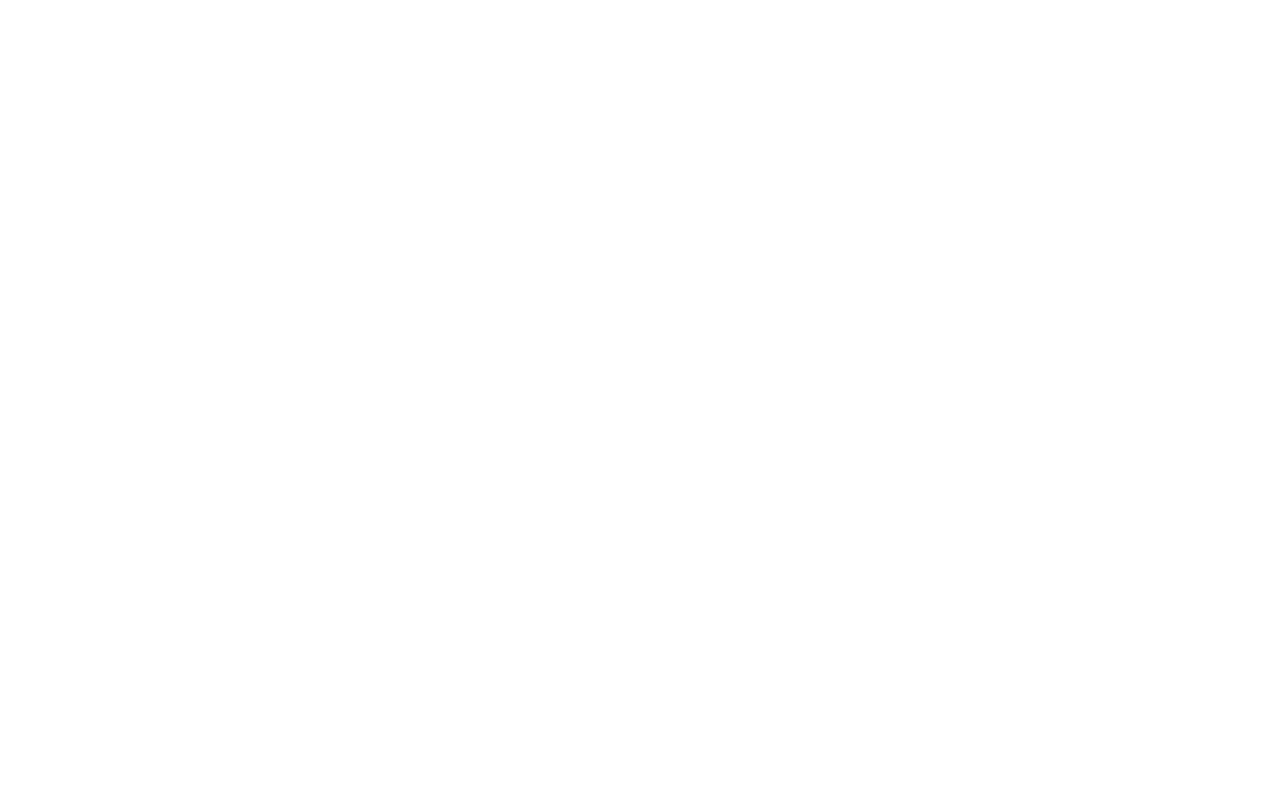
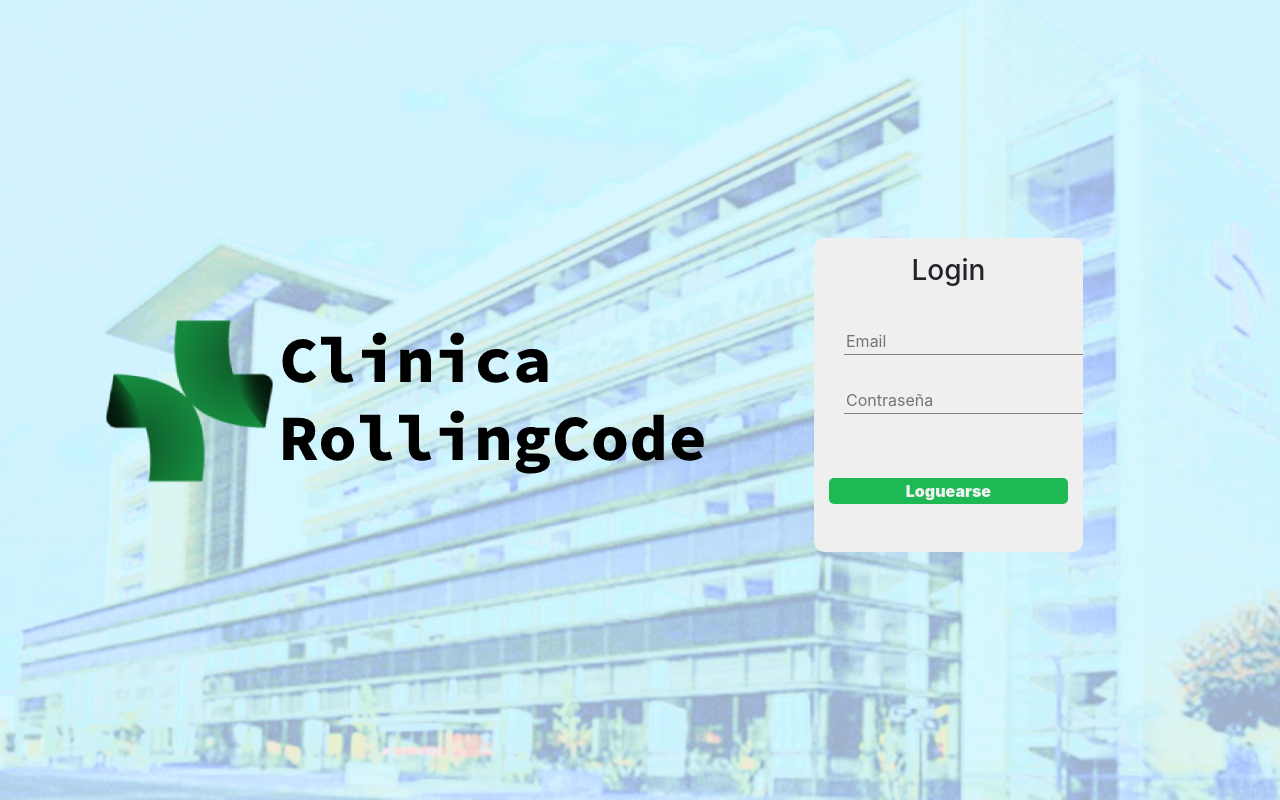
Before and after one commit to marcosarias21/proyecto-clinica, a React (Create React App) app: page /login in a window 1280 px wide. Before the commit this address had no page. Built offline with nearby package versions, Linux system fonts and the light colour scheme.

Commit message:
pagina de login funcionando con back

```diff
--- a/src/componentest/Login/Login.js
+++ b/src/componentest/Login/Login.js
@@ -1,19 +1,38 @@
 import React from 'react';
 import './login.css'
 import Logotipo from '../../Assets/Logotipo.png'
+import { useForm } from 'react-hook-form'
 
 const Login = () => {
+  const {register , handleSubmit , formState : {errors}} = useForm()
+
+  const onSubmit = async(data) =>{
+    const resp = await fetch('http://localhost:8000/login' , {
+      method: "POST",
+      body: JSON.stringify(data),
+      headers:{
+        'content-type': 'application/json'
+      }
+    })
+
+    const json = await resp.json()
+    console.log(json)
+    alert(json.message)
+
+  }
+
+
   return (
-    <section class="bg-hero">
-      <div class="img-container">
-        <img class="img-tamaño" src={Logotipo} alt="logotipo.png" />
+    <section className="bg-hero">
+      <div className="img-container">
+        <img className="img-tamaño" src={Logotipo} alt="logotipo.png" />
       </div>
-      <div class="formulario-contenedor">
-        <form class= "form-class formulario-estilo d-flex flex-column">
-            <h1 class="text-center fs-3 py-3">Login</h1>
-            <input type="text" class="input-style my-3" name="email" id="email" placeholder="Email" />
-            <input type="password" class="input-style my-3" name="password" id="password" placeholder="Contraseña" />
-            <button class="boton-contacto my-5">Loguearse</button>
+      <div className="formulario-contenedor-login">
+        <form onSubmit={handleSubmit(onSubmit)} className= "form-className formulario-estilo d-flex flex-column">
+            <h1 className="text-center fs-3 py-3">Login</h1>
+            <input type="text" className="input-style my-3" name="email" id="email" placeholder="Email" {...register("email" , {required: true})}/>
+            <input type="password" className="input-style my-3" name="password" id="password" placeholder="Contraseña" {...register("contrasena")}/>
+            <button type="submit" className="boton-contacto-login my-5">Loguearse</button>
         </form>
       </div>
     </section>
--- a/src/componentest/Login/login.css
+++ b/src/componentest/Login/login.css
@@ -1,5 +1,5 @@
 .bg-hero{
-  background-image: url(Images/Hero\ bg.png);
+  background-image: url(../../Assets/Hero\ bg.png);
   background-repeat: no-repeat;
   background-size: cover;
   width: 100%;
@@ -22,7 +22,7 @@
   width: 100%;
 }
 
-.boton-contacto{
+.boton-contacto-login{
 
   border-radius: 5px;
   border: none;
@@ -30,7 +30,7 @@
   color: var(--blanco-letra);
   font-weight: bolder;
 }
-.boton-contacto:hover{
+.boton-contacto-login:hover{
   opacity: 0.8;
 }
 
@@ -39,7 +39,7 @@
   .img-container{
     display: none;
   }
-  .formulario-contenedor{
+  .formulario-contenedor-login{
     display: flex;
     justify-content: center;
     padding-top: 100px;
@@ -63,7 +63,7 @@
   .img-tamaño{
     width: 450px;
   }
-  .formulario-contenedor{
+  .formulario-contenedor-login{
    display: flex;
    justify-content: center;
   }
@@ -80,7 +80,7 @@
     justify-content: space-evenly;
   }
 
-  .formulario-contenedor{
+  .formulario-contenedor-login{
     width: 30%;
   }
 
--- a/src/componentest/Register/Register.css
+++ b/src/componentest/Register/Register.css
@@ -22,7 +22,7 @@
   width: 100%;
 }
 
-.boton-contacto{
+.boton-contacto-register{
   border-radius: 5px;
   width: 100%;
   border: none;
@@ -30,7 +30,7 @@
   color: var(--blanco-letra);
   font-weight: bolder;
 }
-.boton-contacto:hover{
+.boton-contacto-register:hover{
   opacity: 0.8;
 }
 
@@ -39,7 +39,7 @@
   .img-container{
     display: none;
   }
-  .formulario-contenedor{
+  .formulario-contenedor-register{
     display: flex;
     justify-content: center;
     padding-top: 100px;
@@ -63,7 +63,7 @@
   .img-tamaño{
     width: 450px;
   }
-  .formulario-contenedor{
+  .formulario-contenedor-register{
    display: flex;
    justify-content: center;
   }
@@ -79,7 +79,7 @@
     justify-content: space-evenly;
   }
 
-  .formulario-contenedor{
+  .formulario-contenedor-register{
     width: 50%;
   }
   .formulario-estilo{
--- a/src/componentest/Register/Register.js
+++ b/src/componentest/Register/Register.js
@@ -16,11 +16,8 @@
     })
     const json = await resp.json()
     console.log(json)
-    if(!json) {
-      alert(json.message)
-    }else{
-      window.location.href = './areas'
-    }
+    alert(json.message)
+
 
 }
 
@@ -30,7 +27,7 @@
         <div className="img-container">
           <img className="img-tamaño" src={Logotipo} alt="logotipo.png" />
         </div>
-        <div className="formulario-contenedor">
+        <div className="formulario-contenedor-register">
           <form onSubmit={handleSubmit(onSubmit)} className= "form-className formulario-estilo d-flex flex-column">
               <h1 className="text-center fs-3 pt-3">Registro De Usuarios</h1>
               <div className="my-2 row justify-content-center pt">
@@ -76,7 +73,7 @@
                 </div>
               </div>
               <div className="pb-2 mx-auto mb-5">
-                <button type="submit" className="boton-contacto px-5 py-2">Registrarse</button>
+                <button type="submit" className="boton-contacto-register px-5 py-2">Registrarse</button>
               </div>
           </form>
         </div>
--- a/src/index.js
+++ b/src/index.js
@@ -5,6 +5,7 @@
 import reportWebVitals from './reportWebVitals';
 import { BrowserRouter, Route, Routes } from 'react-router-dom';
 import RegisterPage from './pages/Register/RegisterPage';
+import LoginPage from './pages/LoginPage/LoginPage';
 
 
 const root = ReactDOM.createRoot(document.getElementById('root'));
@@ -14,7 +15,7 @@
       <Routes>
         <Route path='/' element={<App />} />
         <Route path='register' element={<RegisterPage />} />
-
+        <Route path='login' element={<LoginPage />} />
       </Routes>
     </BrowserRouter>
   </React.StrictMode>
--- /dev/null
+++ b/src/pages/LoginPage/LoginPage.js
@@ -0,0 +1,12 @@
+import React from 'react';
+import Login from '../../componentest/Login/Login';
+
+const LoginPage = () => {
+  return (
+    <div>
+      <Login />
+    </div>
+  );
+};
+
+export default LoginPage;
```
